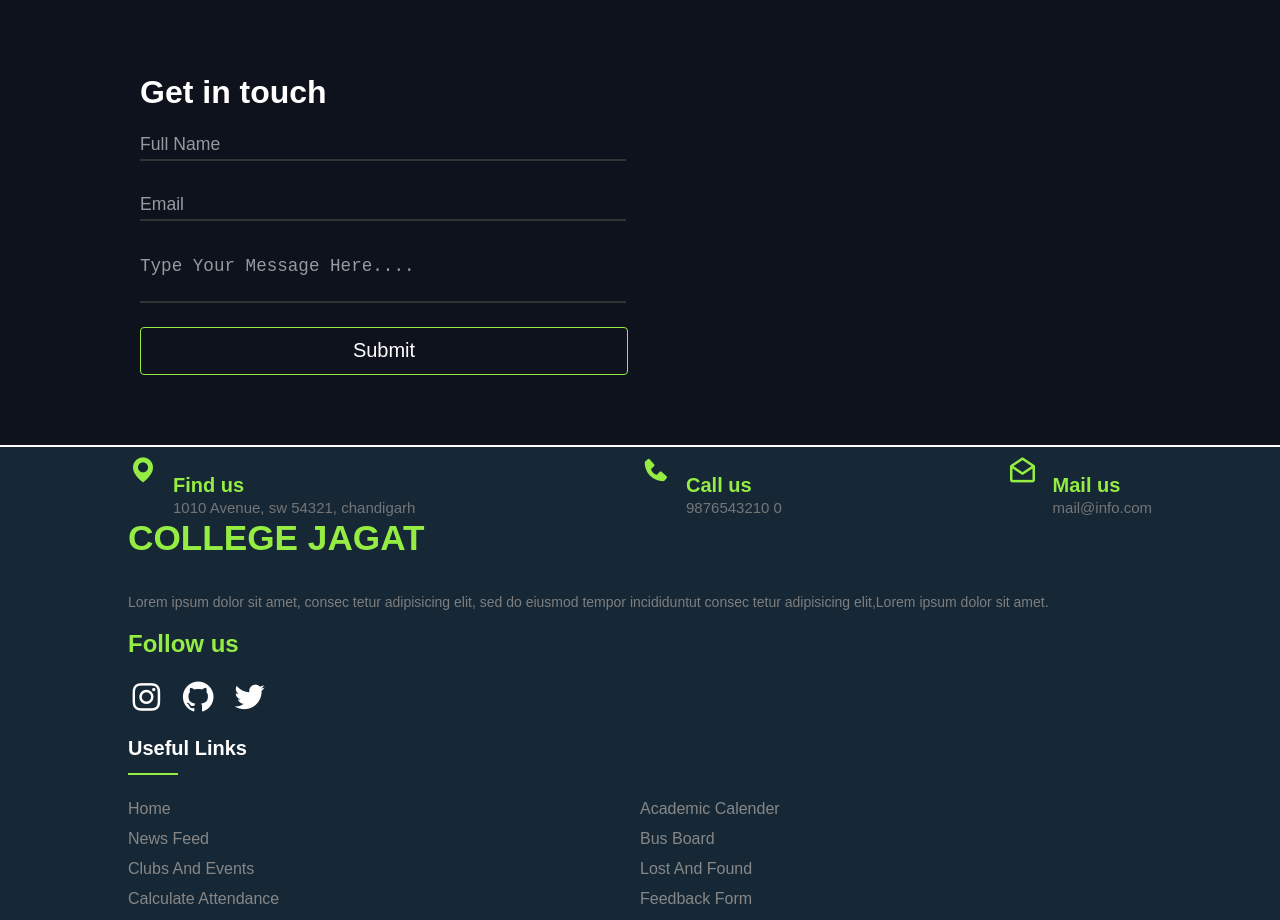
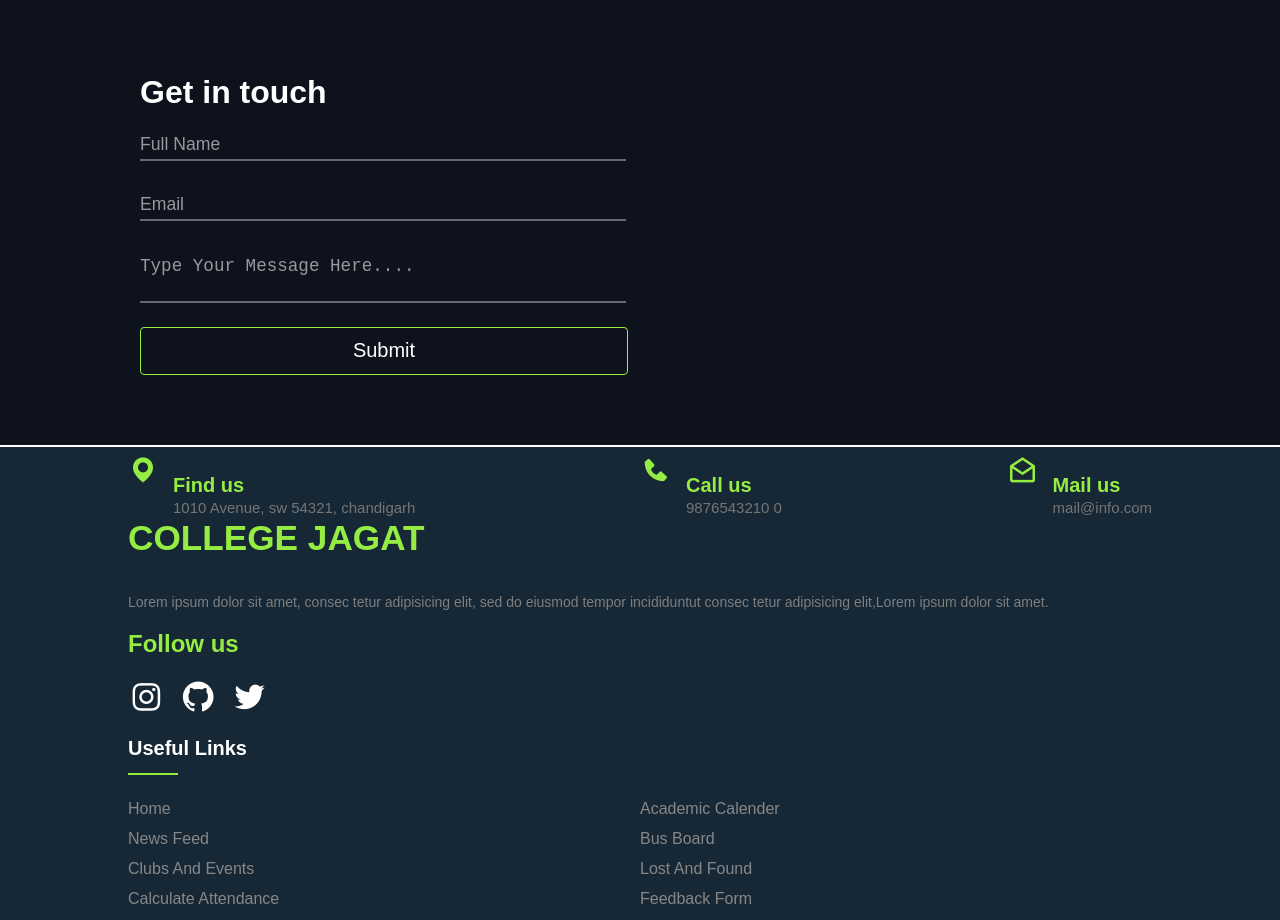
Before and after one commit to aadixcodes/College-Jagat, a React (Vite) app: page /contactus in a window 1280 px wide. Shown: the part 1040-1960 px from the top of the page. Built offline with nearby package versions, Linux system fonts and the light colour scheme.

Commit message:
Update contact_us_page.scss

```diff
--- a/src/style/contact_us_page.scss
+++ b/src/style/contact_us_page.scss
@@ -93,7 +93,7 @@ section {
     font-size: 16px;
     margin: 10px 0;
     border: none;
-    border-bottom: 2px solid #333;
+   border-bottom: 2px solid #fdfdfd5f;
     outline: none;
     resize: none;
   }
```
